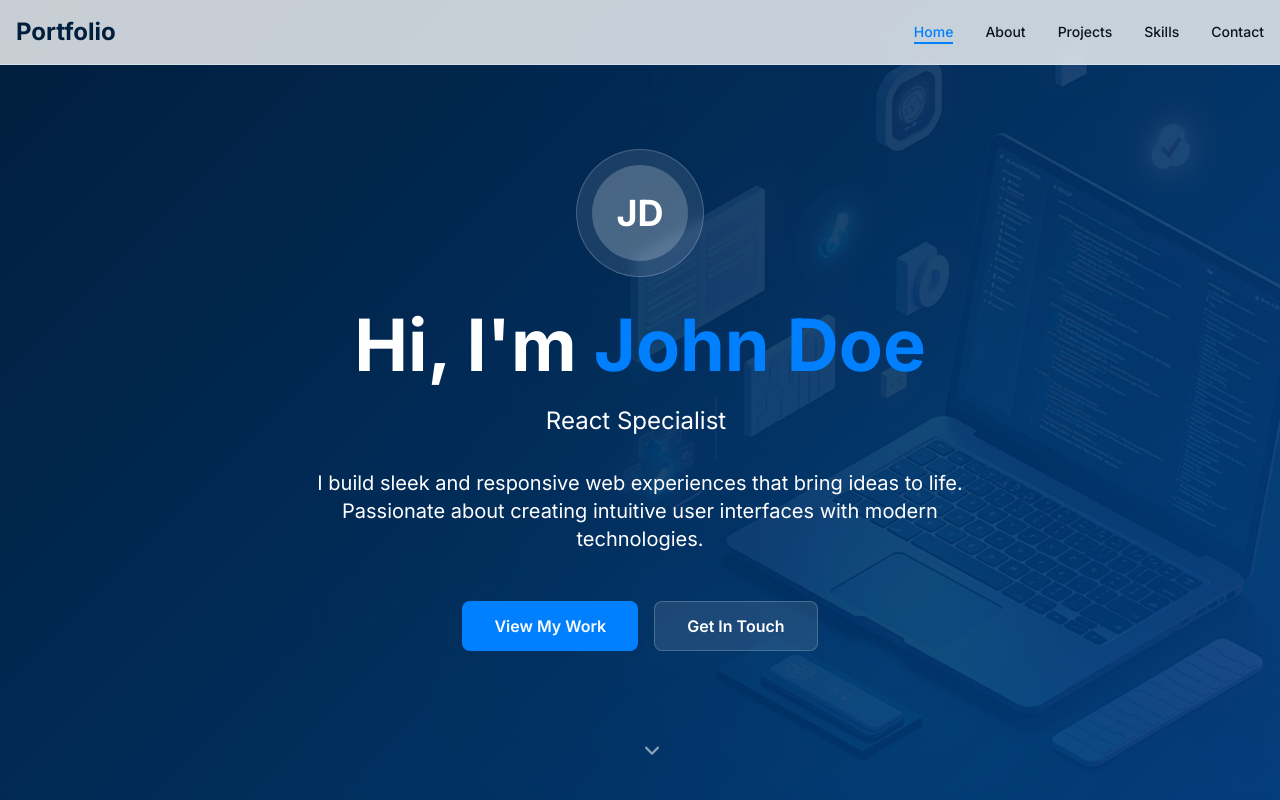
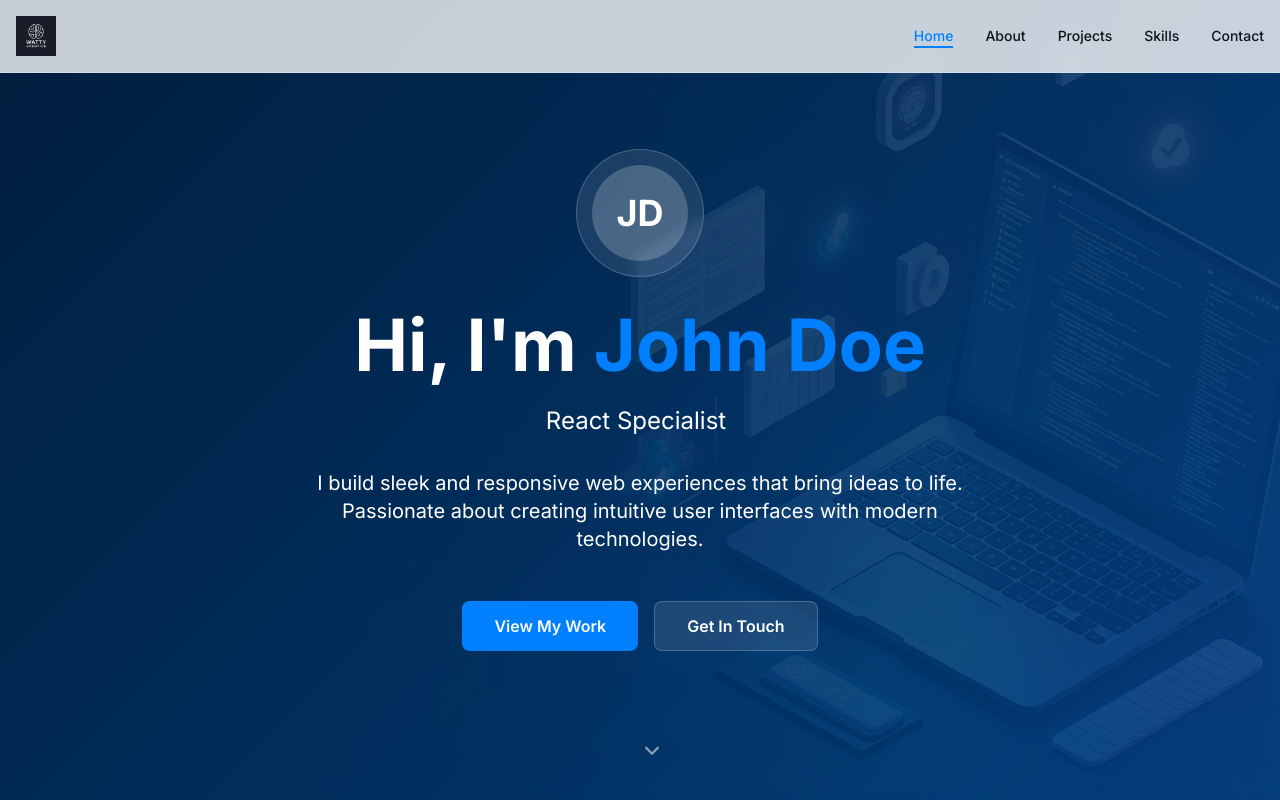
Before and after one commit to Wattyevents1/interactive-frontend-grid, a React (Vite) app: page / in a window 1280 px wide. Shown: the top 800 px of the page. Built offline with nearby package versions, Linux system fonts and the light colour scheme.

Commit message:
Add website logo

```diff
--- a/src/components/Navigation.tsx
+++ b/src/components/Navigation.tsx
@@ -44,8 +44,12 @@ const Navigation = () => {
     <nav className="fixed top-0 left-0 right-0 z-50 bg-background/80 backdrop-blur-md border-b border-border">
       <div className="container mx-auto px-4 py-4">
         <div className="flex items-center justify-between">
-          <div className="text-2xl font-bold text-primary">
-            Portfolio
+          <div className="flex items-center">
+            <img
+              src="/lovable-uploads/dfe37cd8-c7b0-42a1-86ad-5f6d9bbf6eb5.png"
+              alt="Watty Eventice Logo"
+              className="h-10 w-auto"
+            />
           </div>
 
           {/* Desktop Navigation */}
```
Also changed, not shown: public/lovable-uploads/dfe37cd8-c7b0-42a1-86ad-5f6d9bbf6eb5.png (added).
